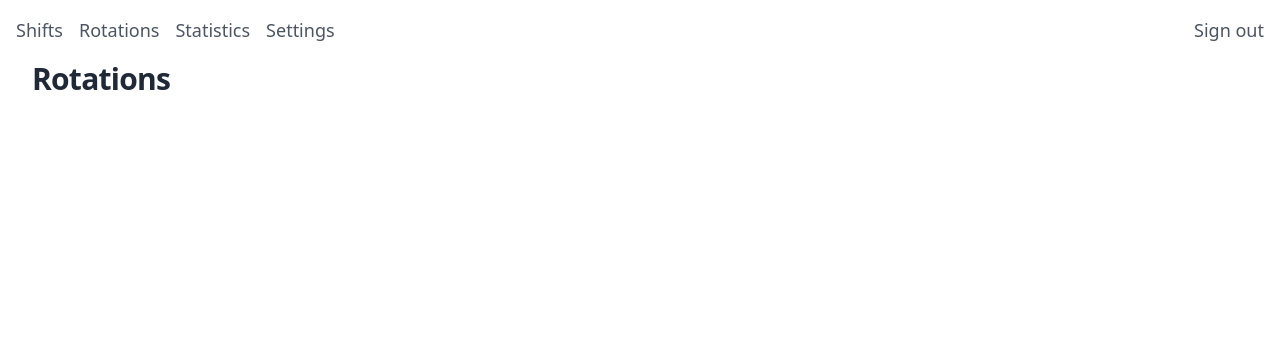
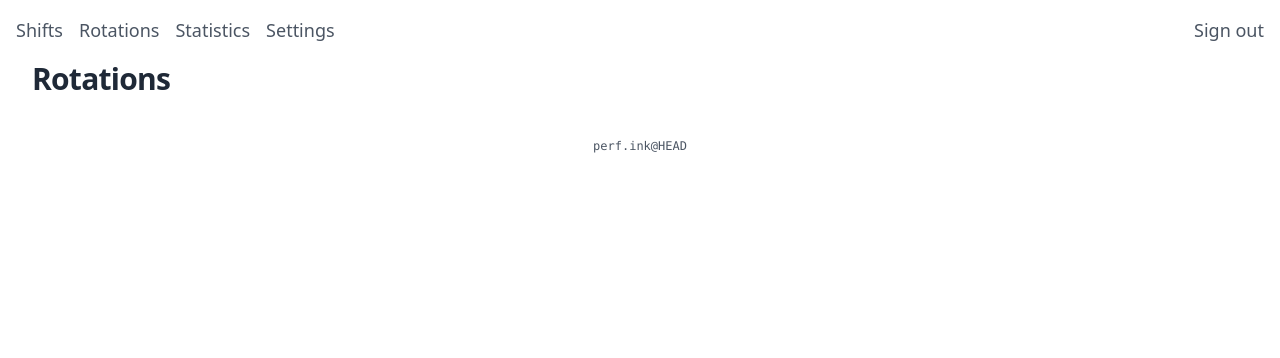
Before and after one commit to yi-jiayu/perf.ink, a Django app: page /rotations/ in a window 1280 px wide. Shown: the top 358 px of the page. Run offline with Django 4.2, Linux system fonts and the light colour scheme; the visitor is signed in with stand-in values (Sample User, id 1); data that the repository does not hold is empty; style sheets or scripts are compiled from the project's sources; parts of the project's set-up code (start-up, migrations or seed data) failed here and were passed over; some libraries are stand-ins or nearby versions.

Commit message:
Bake version into app image

```diff
--- a/app/templates/app/base.html
+++ b/app/templates/app/base.html
@@ -26,5 +26,9 @@
 {% block content %}
 
 {% endblock %}
+<footer class="flex justify-center items-center">
+  <div class="p-2 text-xs text-gray-600"><a href="https://github.com/yi-jiayu/perf.ink/tree/{{ version }}"><code>perf.ink@{{ version }}</code></a>
+  </div>
+</footer>
 </body>
 </html>
--- a/perf_ink/__init__.py
+++ b/perf_ink/__init__.py
@@ -1,3 +1,4 @@
 from .celery import app as celery_app
 
+__version__ = "HEAD"
 __all__ = ("celery_app",)
--- /dev/null
+++ b/perf_ink/context_processors.py
@@ -0,0 +1,5 @@
+from . import __version__
+
+
+def version(request):
+    return {"version": __version__}
--- a/perf_ink/settings.py
+++ b/perf_ink/settings.py
@@ -95,6 +95,7 @@ TEMPLATES = [
                 "django.template.context_processors.request",
                 "django.contrib.auth.context_processors.auth",
                 "django.contrib.messages.context_processors.messages",
+                "perf_ink.context_processors.version",
             ],
         },
     },
```
Also changed, not shown: .github/workflows/deploy.yml, 1 other file.
